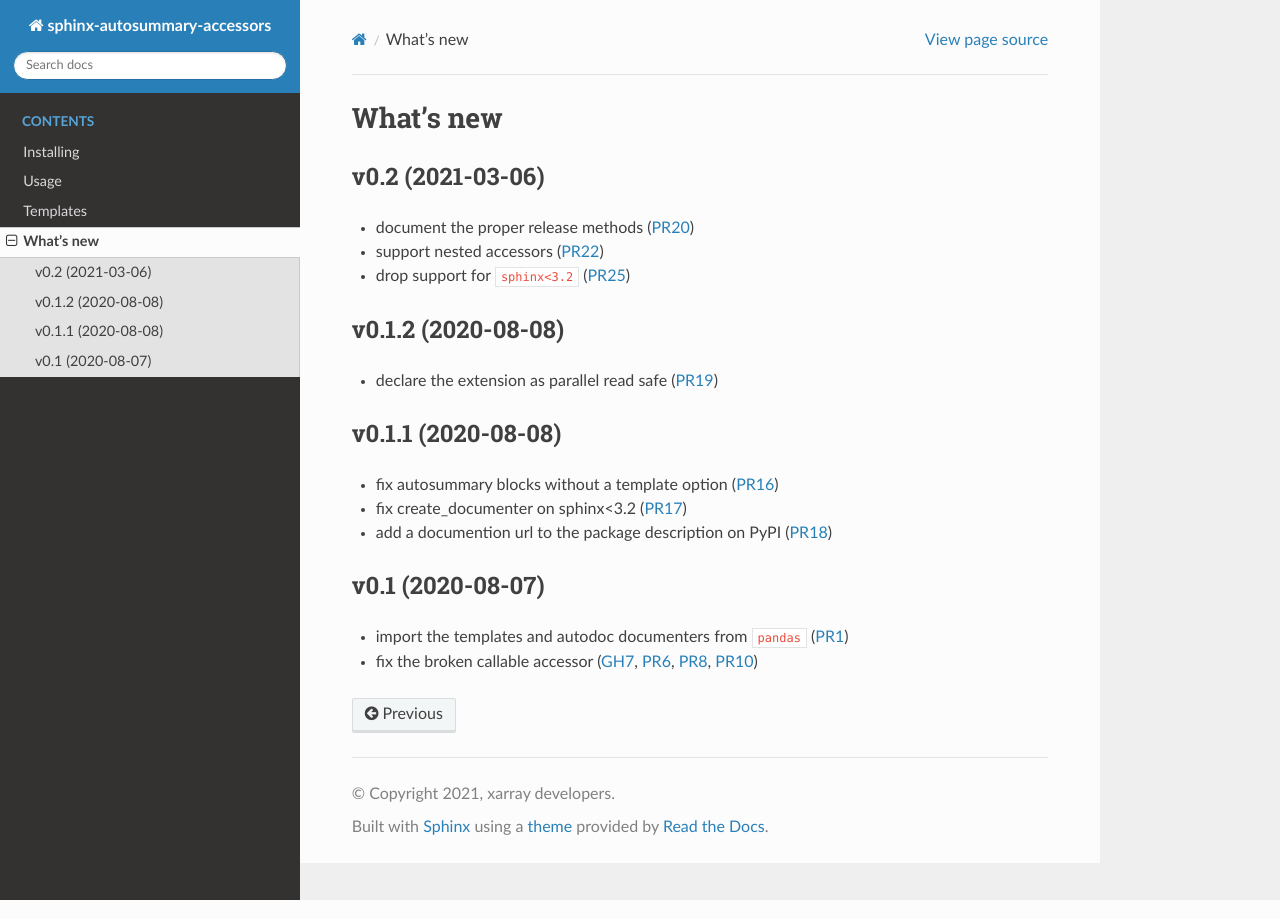
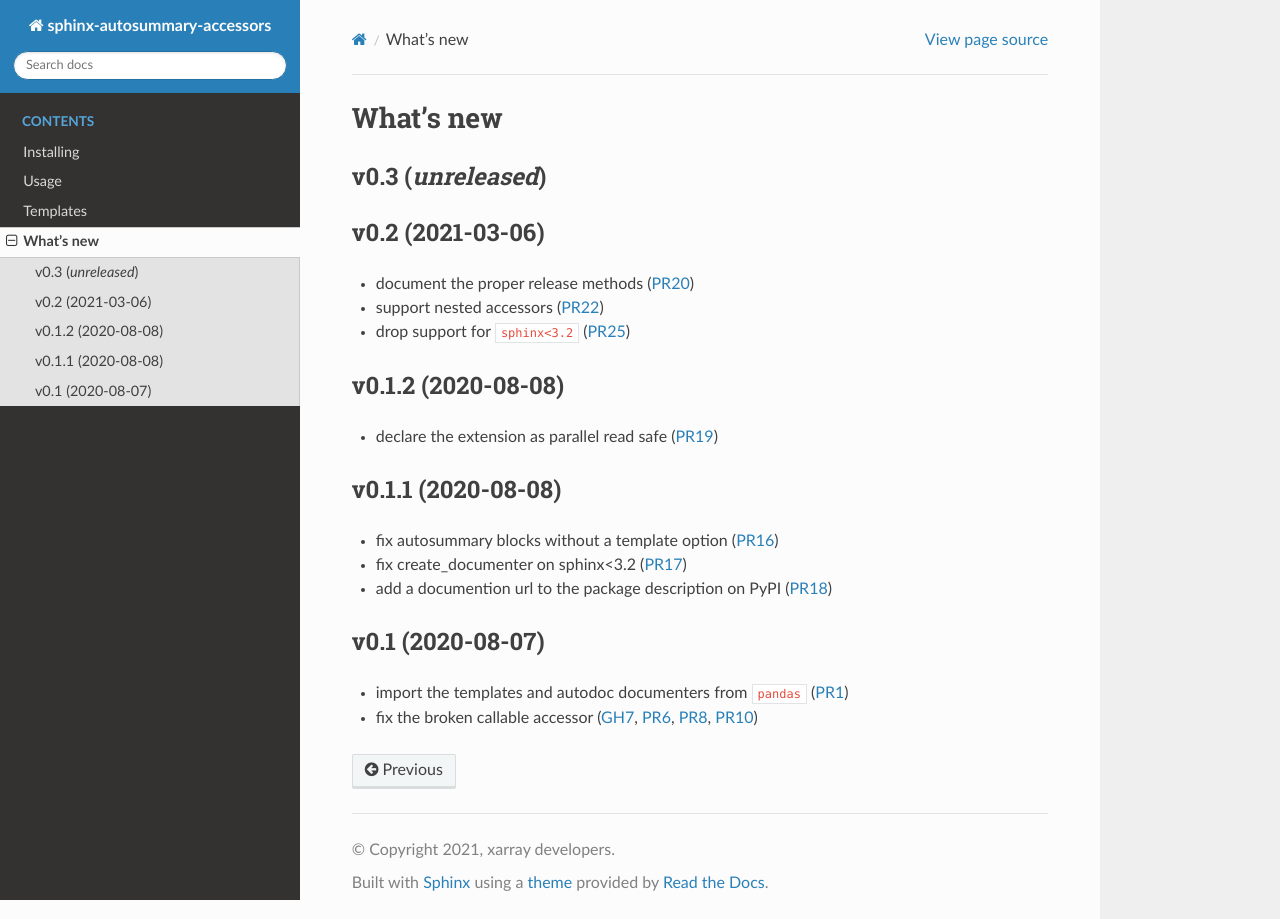
Before and after one commit to xarray-contrib/sphinx-autosummary-accessors, a Sphinx documentation site: the page built from docs/whats-new.rst, in a window 1280 px wide. Built offline with Sphinx 7.4.7 and the Read the Docs theme 2.0.0, drawn with Linux system fonts in a browser that asks for light colours; pages that are not in the unit, such as notebooks, are missing from menus.

Commit message:
new whats-new.rst section

```diff
--- a/docs/whats-new.rst
+++ b/docs/whats-new.rst
@@ -1,5 +1,9 @@
 What's new
 ==========
+
+v0.3 (*unreleased*)
+-------------------
+
 
 v0.2 (2021-03-06)
 -----------------
```
